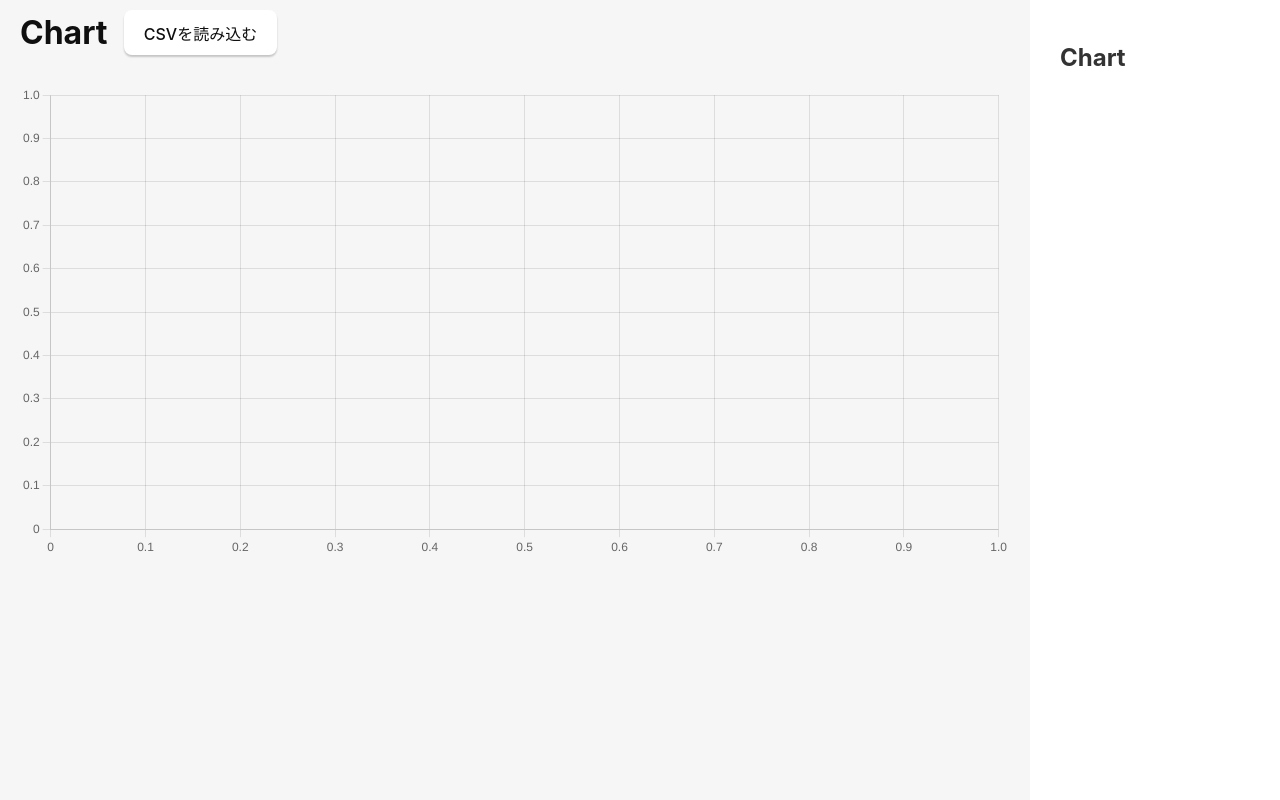
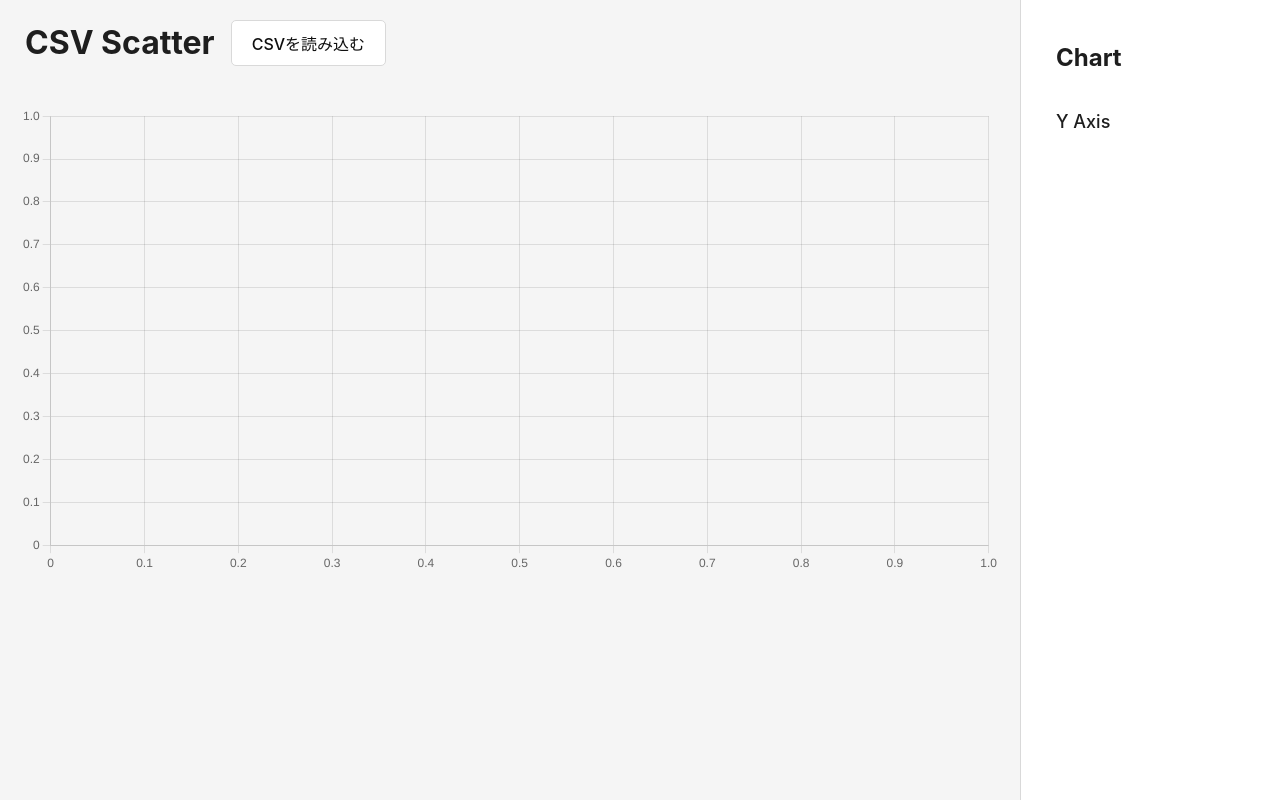
Before and after one commit to KazuakiHarada/plot-csv, a Vue app: page / in a window 1280 px wide. Built offline with nearby package versions, Linux system fonts and the light colour scheme.

Commit message:
デザインの調整

```diff
--- a/src/ChartView.vue
+++ b/src/ChartView.vue
@@ -2,7 +2,7 @@
   <div id="ViewChart">
     <div class="main-area">
       <div class="header">
-        <h1>Chart</h1>
+        <h1>CSV Scatter</h1>
         <LoadCSVBtn />
       </div>
       <ChartCanvas />
@@ -30,13 +30,8 @@ export default {
 #ViewChart {
   display: grid;
   grid-template-rows: 1fr;
-  grid-template-columns: 1fr 250px;
+  grid-template-columns: 1fr 260px;
   height: 100%;
-}
-.moin-area {
-  display: flex;
-  flex-direction: column;
-  justify-content: flex-start;
 }
 .header {
   display: flex;
@@ -44,10 +39,10 @@ export default {
   justify-content: flex-start;
   gap: 1rem;
   margin-top: 0%;
-  padding: 10px;
+  padding: 20px;
 }
 .header h1 {
-  margin-left: 10px;
+  margin-left: 5px;
 }
 
 .controls {
--- a/src/assets/main.css
+++ b/src/assets/main.css
@@ -4,9 +4,6 @@
   font-size: 16px;
   line-height: 24px;
   font-weight: 400;
-
-  color: #0f0f0f;
-  background-color: #f6f6f6;
 
   font-synthesis: none;
   text-rendering: optimizeLegibility;
@@ -21,29 +18,11 @@
   padding: 0;
 }
 
-:root {
-  --color-primary: #396cd8;
-  --color-primary-hover: #2a5bb8;
-  --color-primary-active: #1e4a8c;
-
-  --color-background-soft: #f6f6f6;
-
-}
-
 body {
   min-height: 100vh;
+  color: var(--color-text);
+  background-color: var(--color-background-second);
 }
-
-a {
-  font-weight: 500;
-  color: #646cff;
-  text-decoration: inherit;
-}
-
-a:hover {
-  color: #535bf2;
-}
-
 
 input,
 button {
@@ -62,33 +41,55 @@ button {
 button {
   cursor: pointer;
 }
-
-button:hover {
-  border-color: #396cd8;
-}
-button:active {
-  border-color: #396cd8;
-  background-color: #e8e8e8;
-}
-
 input,
 button {
   outline: none;
+  box-shadow: none;
 }
 
-#greet-input {
-  margin-right: 5px;
+/* color value*/
+:root {
+  --vt-color-white-0: #FFF;
+  --vt-color-white-1: #f5f5f5;
+  --vt-color-white-2: #E6E6E6;
+  --vt-color-white-3: #D9D9D9;
+  --vt-color-white-4: #BFBFBF;
+
+  --vt-color-black-0: #000;
+  --vt-color-black-1: #0f0f0f;
+  --vt-color-black-1-h: #0f0f0f96;
+  --vt-color-black-2: #1a1a1a;
+  --vt-color-black-2-h: #1a1a1a96;
+}
+
+:root {
+  --color-background: var(--vt-color-white-0);
+  --color-background-hover: var(--vt-color-white-1);
+  --color-background-second: var(--vt-color-white-1);
+  --color-background-second-hover: var(--vt-color-white-2);
+
+  --color-border: var(--vt-color-white-3);
+
+  --color-text: #1e1e1e;
+}
+
+:root {
+  --color-primary: #396cd8;
+  --color-primary-hover: #2a5bb8;
+  --color-primary-active: #1e4a8c;
 }
 
 @media (prefers-color-scheme: dark) {
   :root {
-    color: #f6f6f6;
-    background-color: #2f2f2f;
-  }
+      --color-backgroud: #1a1a1a;
+      --color-background-hover: var(--vt-color-black-1-h);
+      --color-background-second: var(--vt-color-black-2);
+      --color-background-second-hover: var(--vt-color-white-2);
 
-  a:hover {
-    color: #24c8db;
-  }
+      --color-border: var(--vt-color-black-2);
+
+      --color-text: var(--vt-color-white-0);
+    }
 
   input,
   button {
--- a/src/components/ChartContorls.vue
+++ b/src/components/ChartContorls.vue
@@ -2,15 +2,19 @@
   <div class="chart-control">
     <h2>Chart</h2>
 
-    <div v-if="store.xKey">
+    <div v-show="store.xKey" class="axis-container">
       <label>X Axis</label>
-      <Dropdown :options="Object.keys(store.visibility)" default-value="store.xKey" @update="handleSelect" />
+      <Dropdown :options="Object.keys(store.visibility)" @update="handleSelect" />
     </div>
-    <div class="item-container">
-      <div v-for="(enabled, key) in store.visibility" :key="key">
-        <div class="item">
-          <checkBox v-model="store.visibility[key]" :color="store.colors[key]" />
-          <p class="item-label">{{ key }}</p>
+    <div class="axis-container">
+      <label>Y Axis</label>
+      <div class="item-container">
+        <div v-for="(enabled, key) in store.visibility" :key="key">
+          <div class="item">
+            <div></div>
+            <checkBox v-model="store.visibility[key]" :color="store.colors[key]" />
+            <p class="item-label">{{ key }}</p>
+          </div>
         </div>
       </div>
     </div>
@@ -31,50 +35,55 @@ const handleSelect = (option: string) => {
 
 <style scoped>
 .chart-control {
-  padding: 30px;
+  padding: 30px 35px;
   width: 100%;
   height: 100%;
-  background-color: #fff;
+  border-left: 1px solid var(--color-border);
+  background-color: var(--color-background);
 }
 .chart-control h2 {
   font-size: 1.5rem;
+  margin-bottom: 1rem;
   padding: 1rem 0;
-  margin-bottom: 1rem;
   text-align: left;
-  color: #333;
+}
+
+.chart-control .axis-container {
+  width: 100%;
+  margin-top: 1.5rem;
 }
 
 .chart-control label {
-  font-size: 1rem;
-  padding: 0.5rem 0;
+  font-size: 18px;
+  margin: 0.8rem 0;
   text-align: left;
-  color: #333;
   font-weight: 500;
 }
 
 .item-container {
-  display: flex;
-  flex-direction: column;
-  justify-content: flex-start;
-  align-items: flex-start;
   gap: 1rem;
   width: 100%;
+  display: grid;
+  gap: 1rem;
 }
 
 .item {
   display: grid;
   align-items: center;
-  justify-items: center;
   width: 100%;
-  grid-template-columns: 30px 1fr;
+  grid-column: 1 / -1;
+  grid-template-columns: 8px 20px 1fr 10px;
   grid-auto-rows: 60px;
   padding: 0.5rem;
-  border-radius: 8px;
+  border-radius: 12px;
+  box-sizing: border-box;
+  background-color: var(--color-background-second);
 }
 
 .item-label {
   font-size: 1.2rem;
-  margin-left: 10px;
+  margin-left: 12px;
   text-align: left;
+  width: 100%;
 }
 </style>
--- a/src/components/LoadCSVBtn.vue
+++ b/src/components/LoadCSVBtn.vue
@@ -19,3 +19,20 @@ async function loadCSV() {
   store.setData('csv', parsed.series);
 }
 </script>
+
+<style scoped>
+button {
+  padding: 10px 20px;
+  border: 1px solid var(--color-border);
+  border-radius: 5px;
+  cursor: pointer;
+}
+button:hover {
+  background-color: #D0E0F0 ;
+  transition: background-color 0.3s;
+}
+button:active {
+  background-color: #004085;
+}
+
+</style>
--- a/src/components/utils/Dropdown.vue
+++ b/src/components/utils/Dropdown.vue
@@ -1,9 +1,9 @@
 <template>
   <div class="dropdown">
     <button class="dropdown-toggle" @click="toggleDropdown">
-      {{ selected }}
       <span v-if = "isOpen" class="arrow">▼</span>
-      <span v-else class="arrow">side</span>
+      <span v-else class="arrow">▶</span>
+      <label>{{ selected }}</label>
     </button>
 
     <transition name="fade-slide">
@@ -31,14 +31,17 @@ const props = defineProps({
   },
   defaultValue: {
     type: String,
-    required: true,
+    required: false,
   }
 })
 
 const emit = defineEmits(['update'])
 
 const isOpen = ref(false)
-const selected = ref(props.defaultValue)
+const selected = ref(props.options[0])
+if (props.defaultValue) {
+  selected.value = props.defaultValue
+}
 
 const toggleDropdown = () => {
   isOpen.value = !isOpen.value
@@ -55,24 +58,39 @@ const select = (option) => {
 .dropdown {
   position: relative;
   display: inline-block;
-  width: 200px;
+  min-width: 160px;
+  width: 100%;
   font-family: sans-serif;
 }
 
 .dropdown-toggle {
+  display: grid;
+  align-items: center;
   width: 100%;
-  padding: 8px 12px;
-  font-size: 14px;
-  color: #333;
-  background-color: white;
-  border: 1px solid #ccc;
-  border-radius: 4px;
-  text-align: left;
-  cursor: pointer;
+  grid-template-columns: 30px 1fr 15px;
+  grid-auto-rows: 60px;
+  padding: 0.5rem;
+  border-radius: 12px;
+  background-color: var(--color-background-second);
+}
+
+.dropdown-toggle:hover {
+  background-color: #f0f0f0;
+}
+.dropdown-toggle:active {
+  background-color: #e0e0e0;
 }
 
 .arrow {
   float: right;
+  font-size: 1rem;
+  text-align: center;
+  color: var(--color-text);
+}
+.dropdown-toggle label {
+  text-align: left;
+  font-size: 1.2rem;
+  margin-left: 10px;
 }
 
 .dropdown-menu {
@@ -83,16 +101,14 @@ const select = (option) => {
   margin-top: 4px;
   background-color: white;
   border: 1px solid #ccc;
-  border-radius: 4px;
+  border-radius: 12px;
   list-style: none;
   padding: 4px 0;
-  box-shadow: 0 2px 5px rgba(0, 0, 0, 0.15);
   z-index: 100;
 }
 
 .dropdown-item {
-  padding: 8px 12px;
-  font-size: 14px;
+  padding: 12px;
   color: #333;
   cursor: pointer;
 }
--- a/src/components/utils/checkBox.vue
+++ b/src/components/utils/checkBox.vue
@@ -9,11 +9,6 @@
       viewBox="0 0 20 20"
       fill="currentColor"
     >
-      <path
-        fill-rule="evenodd"
-        d="M16.707 5.293a1 1 0 00-1.414 0L8 12.586 4.707 9.293a1 1 0 00-1.414 1.414l4 4a1 1 0 001.414 0l8-8a1 1 0 000-1.414z"
-        clip-rule="evenodd"
-      />
     </svg>
   </div>
 </template>
@@ -34,8 +29,9 @@ const emit = defineEmits(['update:modelValue'])
 const checked = computed(() => props.modelValue)
 
 const checkboxStyle = computed(() => ({
-  backgroundColor: checked.value ? props.color : 'transparent',
-  borderColor: props.color
+  backgroundColor: checked.value ? props.color + '70' : 'transparent',
+  borderColor: props.color,
+  borderWidth: checked.value ? '3px' : '2px'
 }))
 
 function toggle() {
@@ -46,9 +42,9 @@ function toggle() {
 <style scoped>
 div {
   border: 2px solid;
-  height: 1.5rem;
-  width: 1.5rem;
-  border-radius: 4px;
+  height: 20px;
+  width: 20px;
+  border-radius: 10px;
   cursor: pointer;
 }
 </style>
```
